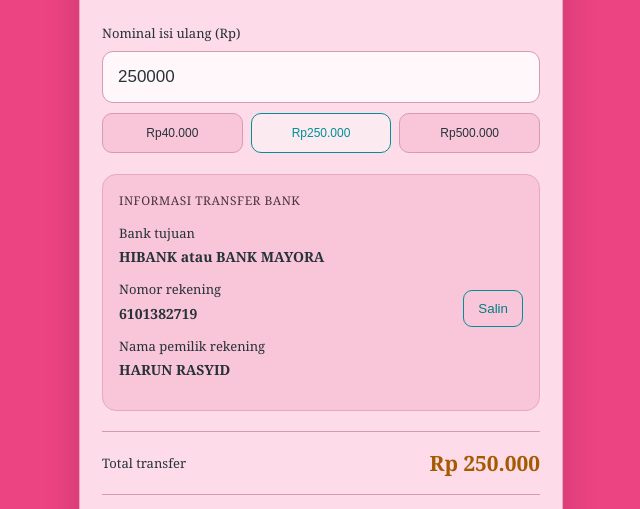
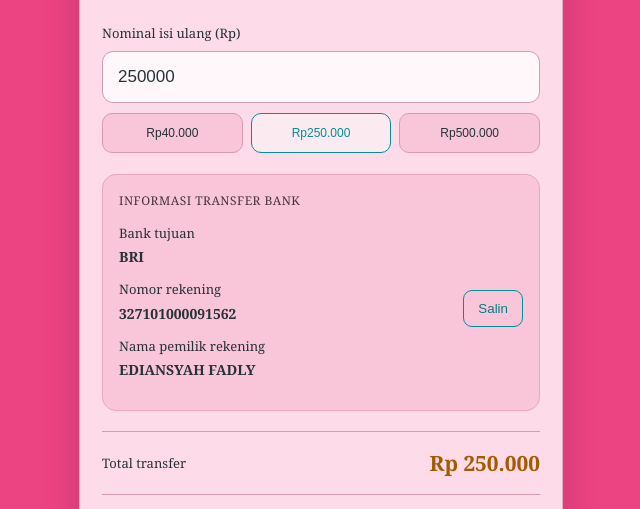
Before and after one commit to mrvinprntn-bot/isiulangastroqoradigital, a plain HTML site: page index.html in a window 1280 px wide. Shown: the part 242-751 px from the top of the page, without its empty margins (319-959 px from the left). Drawn offline with Linux system fonts and the light colour scheme.

Commit message:
Add files via upload

```diff
--- a/index.html
+++ b/index.html
@@ -257,20 +257,20 @@ input:focus { border-color: #D64D83; }
 
         <div class="bank-info">
             Bank tujuan
-            <strong>HIBANK atau BANK MAYORA</strong>
+            <strong>BRI</strong>
         </div>
 
         <div class="account-row">
             <div class="bank-info">
                 Nomor rekening
-                <strong id="rekening">6101382719</strong>
+                <strong id="rekening">327101000091562</strong>
             </div>
             <button class="copy-btn" onclick="copyRekening()">Salin</button>
         </div>
 
         <div class="bank-info">
             Nama pemilik rekening
-            <strong>HARUN RASYID</strong>
+            <strong>EDIANSYAH FADLY</strong>
         </div>
     </section>
 
```
